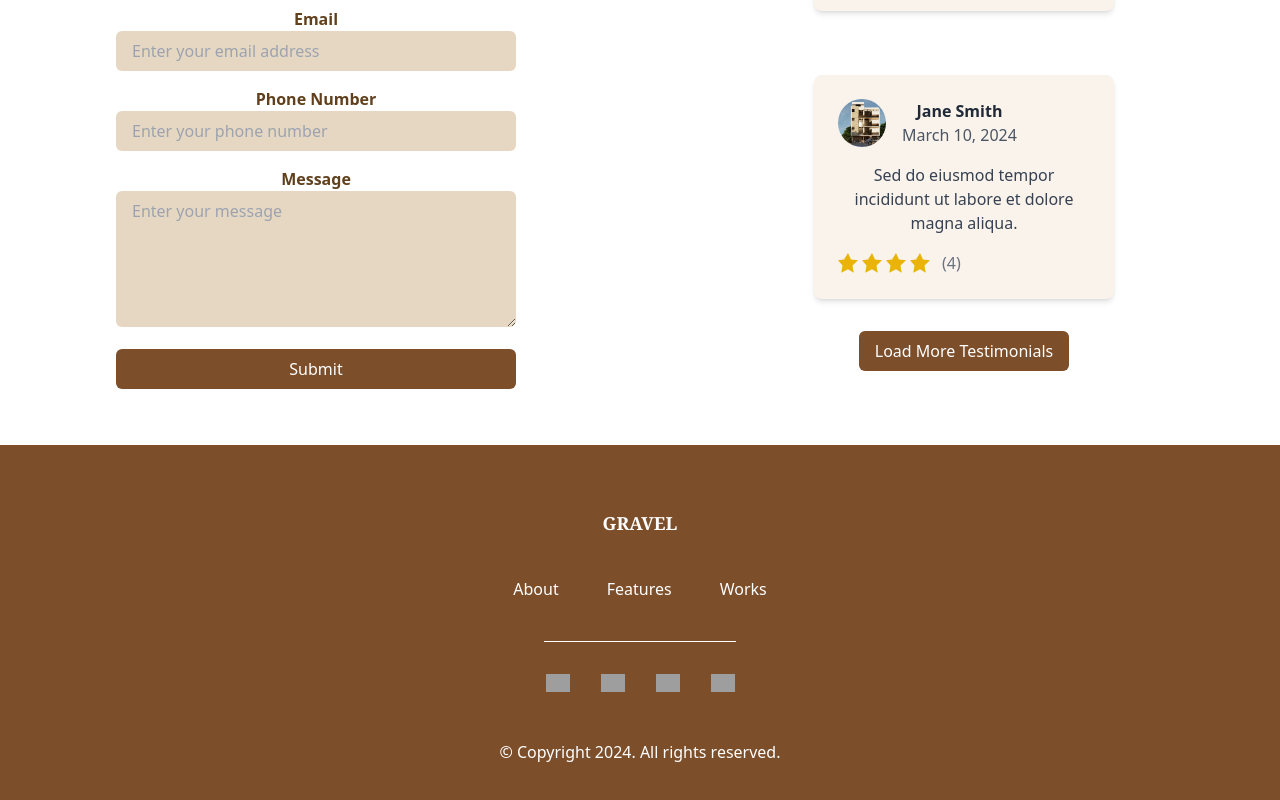
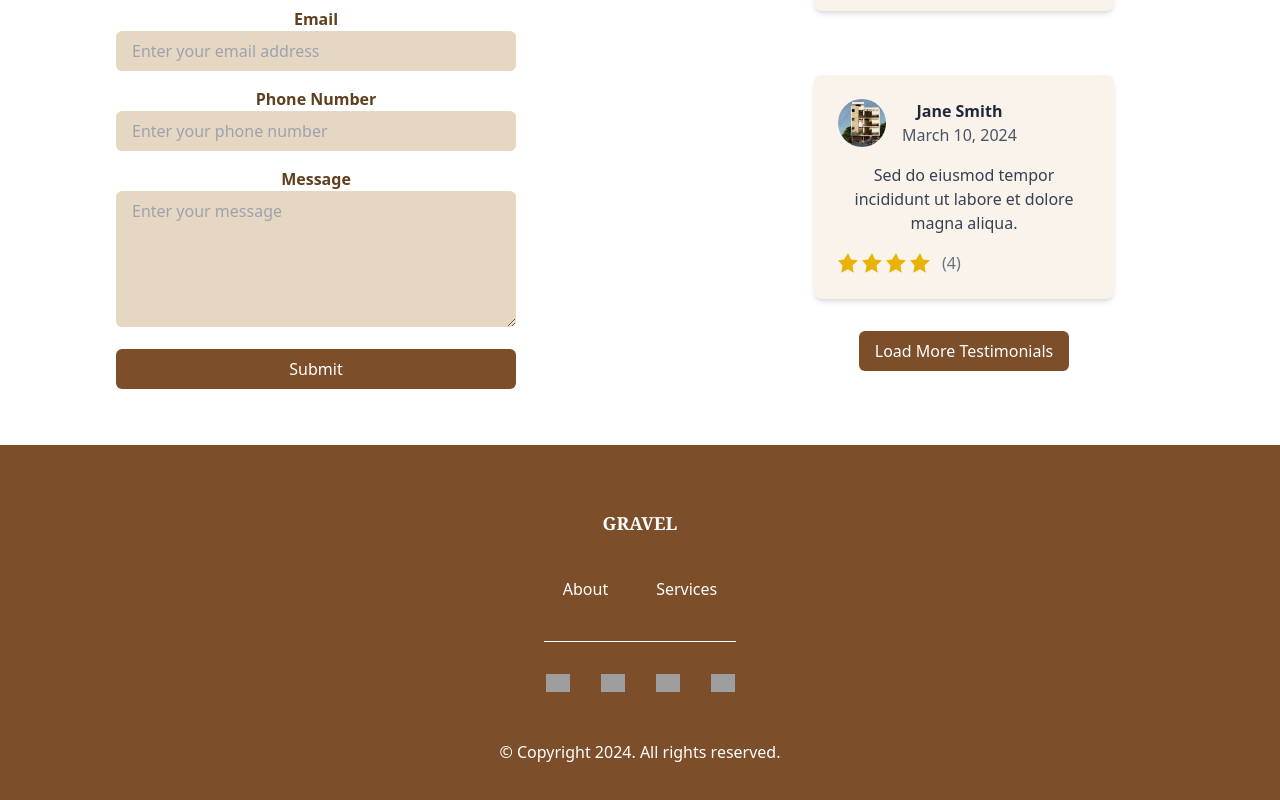
Before and after one commit to Surafel-Uzumaki/Gravel, a React (Create React App) app: page / in a window 1280 px wide. Shown: the part 2320-3120 px from the top of the page. Built offline with nearby package versions, Linux system fonts and the light colour scheme; grey boxes are pictures that could not be loaded.

Commit message:
footer fix

```diff
--- a/src/components/Footer.js
+++ b/src/components/Footer.js
@@ -20,14 +20,9 @@ const Footer = () => {
                 href="#"
                 className="inline-block px-6 py-2 font-normal transition hover:text-[#d6a701]"
               >
-                Features
+                Services
               </a>
-              <a
-                href="#"
-                className="inline-block px-6 py-2 font-normal transition hover:text-[#d6a701]"
-              >
-                Works
-              </a>
+
             </div>
             <div className="mb-8 mt-8 w-48 border-b border-solid border-b-white"></div>
             <div className="mb-12 grid w-full max-w-[208px] grid-flow-col grid-cols-4 gap-3">
```
